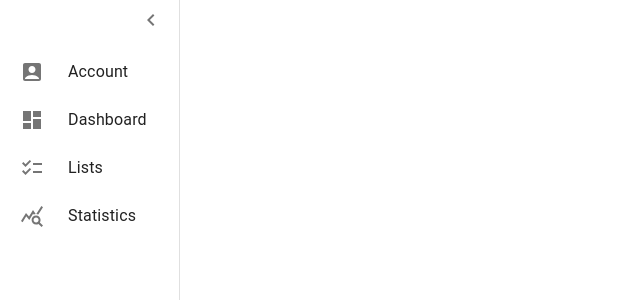
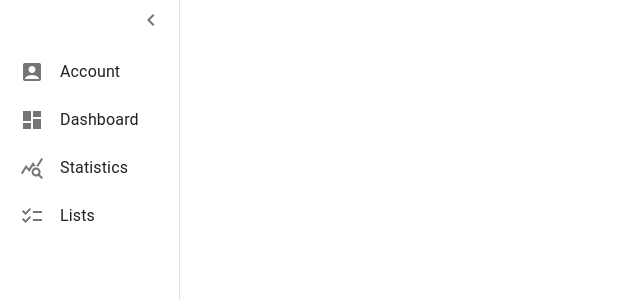
Before and after one commit to FadingFog/React-InnoTodo, a React (Vite) app: page /app/dashboard in a window 1280 px wide. Shown: the top 300 px of the page, without its empty margins (0-640 px from the left). Built offline with nearby package versions, Linux system fonts and the light colour scheme.

Commit message:
Refactored AppDrawer

```diff
--- a/src/layouts/app/AppDrawer.jsx
+++ b/src/layouts/app/AppDrawer.jsx
@@ -1,27 +1,18 @@
 import {useState} from "react";
-import {NavLink} from "react-router-dom";
-import {
-  Drawer as MuiDrawer,
-  IconButton,
-  List,
-  ListItem,
-  ListItemButton,
-  ListItemIcon,
-  ListItemText,
-  styled
-} from "@mui/material";
+import {Drawer as MuiDrawer, IconButton, List as MuiList, styled} from "@mui/material";
 import AccountBoxIcon from "@mui/icons-material/AccountBox";
 import DashboardIcon from "@mui/icons-material/Dashboard";
 import ChecklistIcon from "@mui/icons-material/Checklist";
 import QueryStatsIcon from "@mui/icons-material/QueryStats";
 import ChevronLeftIcon from "@mui/icons-material/ChevronLeft";
 import ChevronRightIcon from "@mui/icons-material/ChevronRight";
+import {DrawerHeadingItem} from "layouts/app/AppDrawerItems";
 
-const drawerItems = [
+const drawerHeadingItems = [
   {title: 'Account', icon: <AccountBoxIcon />, path: '/app/account'},
   {title: 'Dashboard', icon: <DashboardIcon />, path: '/app/dashboard'},
+  {title: 'Statistics', icon: <QueryStatsIcon />, path: '/app/statistics'},
   {title: 'Lists', icon: <ChecklistIcon />, path: '/app/lists'},
-  {title: 'Statistics', icon: <QueryStatsIcon />, path: '/app/statistics'},
 ]
 
 const drawerWidth = 180;
@@ -71,16 +62,6 @@ const Drawer = styled(MuiDrawer, {shouldForwardProp: (prop) => prop !== 'open'})
   }),
 );
 
-const StyledListItem = styled(ListItem)({
-  color: 'inherit',
-  '&.active': {
-    color: 'text.primary',
-    bgcolor: 'action.selected',
-    fontWeight: 'fontWeightBold',
-  },
-});
-
-
 export const AppDrawer = () => {
   const [open, setOpen] = useState(true)
 
@@ -97,30 +78,11 @@ export const AppDrawer = () => {
           </IconButton>
         </DrawerHeader>
 
-        <List>
-          {drawerItems.map((item, index) => (
-            <StyledListItem key={index} component={NavLink} to={item.path} disablePadding>
-              <ListItemButton
-                sx={{
-                  minHeight: 48,
-                  px: 2.5,
-                  justifyContent: open ? 'initial' : 'center',
-                }}
-              >
-                <ListItemIcon
-                  sx={{
-                    minWidth: 0,
-                    mr: open ? 3 : 'auto',
-                    justifyContent: 'center',
-                  }}
-                >
-                  {item.icon}
-                </ListItemIcon>
-                <ListItemText primary={item.title} sx={{opacity: open ? 1 : 0}} />
-              </ListItemButton>
-            </StyledListItem>
+        <MuiList>
+          {drawerHeadingItems.map((item, index) => (
+            <DrawerHeadingItem key={index} {...item} open={open} />
           ))}
-        </List>
+        </MuiList>
       </Drawer>
     </>
   )
--- /dev/null
+++ b/src/layouts/app/AppDrawerItems.jsx
@@ -0,0 +1,41 @@
+import {NavLink} from "react-router-dom";
+import {
+  ListItem as MuiListItem,
+  ListItemButton as MuiListItemButton,
+  ListItemIcon as MuiListItemIcon,
+  ListItemText as MuiListItemText, styled
+} from "@mui/material";
+
+const StyledHeadingListItem = styled(MuiListItem)({
+  color: 'inherit',
+  '&.active': {
+    color: 'text.primary',
+    bgcolor: 'action.selected',
+    fontWeight: 'fontWeightBold',
+  },
+});
+
+export const DrawerHeadingItem = ({title, icon, path, open}) => {
+  return (
+    <StyledHeadingListItem component={NavLink} to={path} disablePadding>
+      <MuiListItemButton
+        sx={{
+          minHeight: 48,
+          px: 2.5,
+          justifyContent: open ? 'initial' : 'center',
+        }}
+      >
+        <MuiListItemIcon
+          sx={{
+            minWidth: 0,
+            mr: open ? 2 : 'auto',
+            justifyContent: 'center',
+          }}
+        >
+          {icon}
+        </MuiListItemIcon>
+        <MuiListItemText primary={title} sx={{opacity: open ? 1 : 0}} />
+      </MuiListItemButton>
+    </StyledHeadingListItem>
+  )
+}
```
